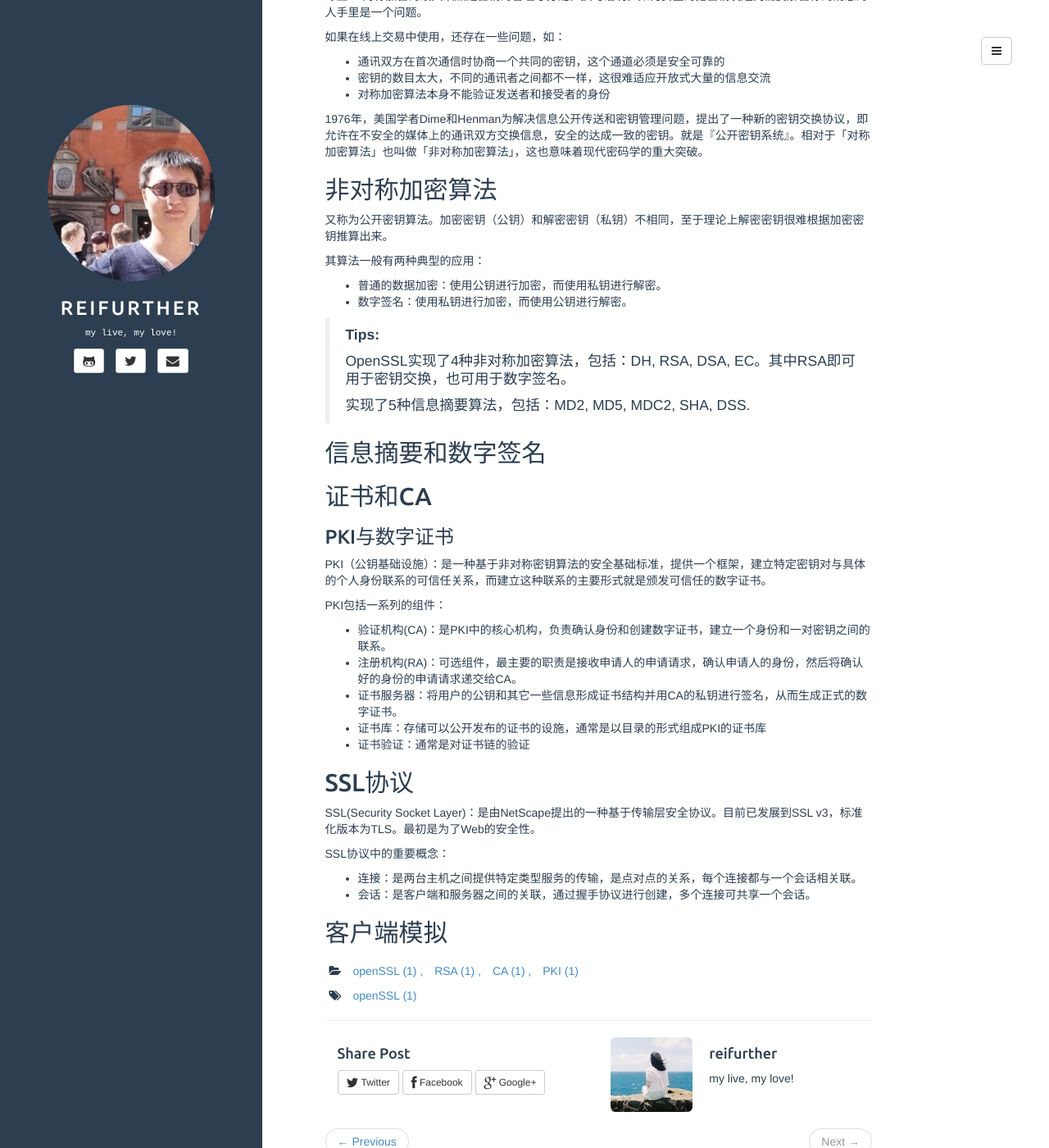
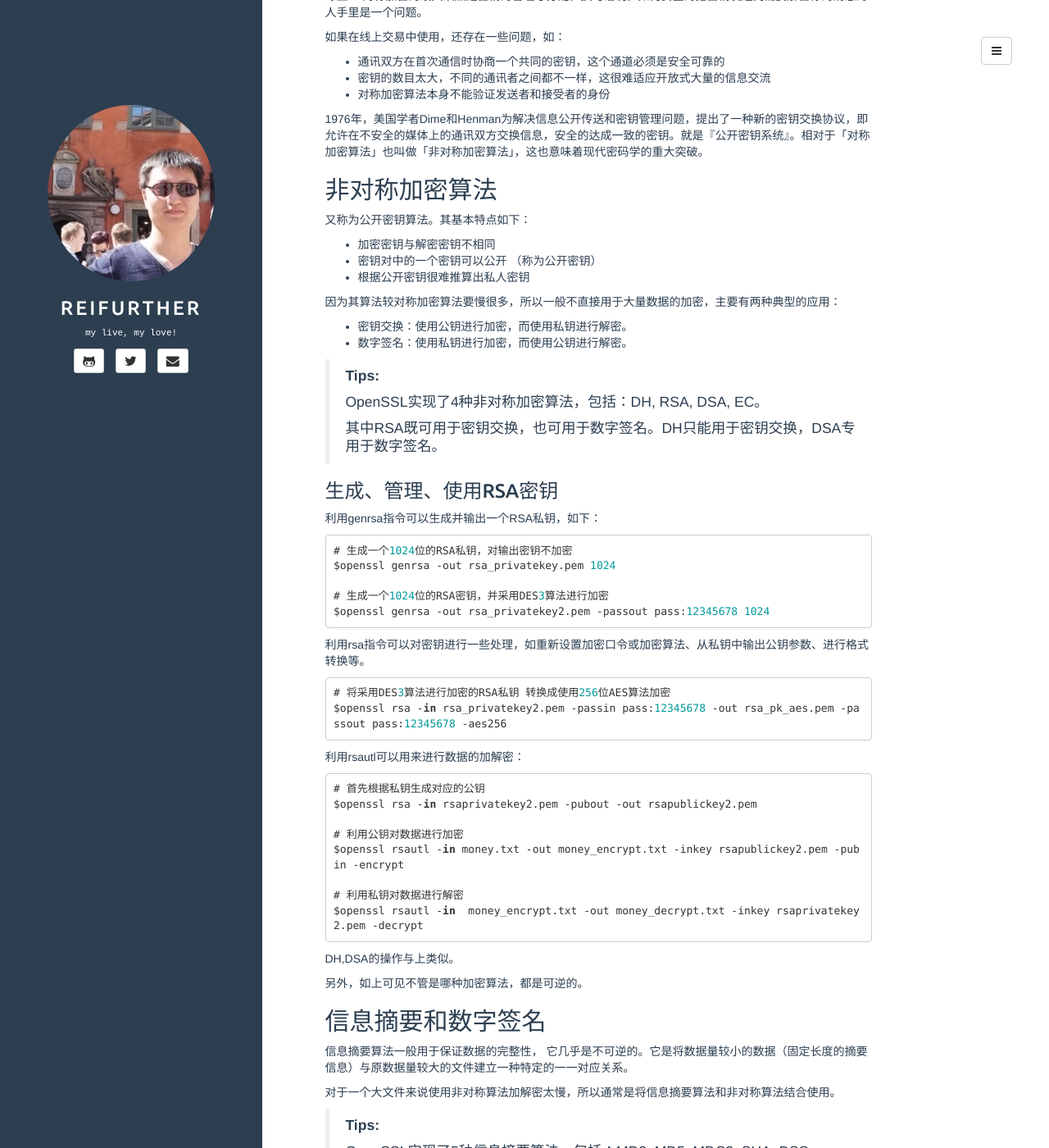
Before and after one commit to reifurther/reifurther.github.io, a Jekyll site: the page built from _posts/2016-01-01--openssl-how.md, in a window 1280 px wide and 1400 px high, scrolled down 1685 px. Shown: the whole window at 82% size. Built offline with Jekyll 4.4.1, drawn with Linux system fonts in a browser that asks for light colours; some of the changed text lies outside the part shown.

Commit message:
add chapt of sign and verify signature

````diff
--- a/_posts/2016-01-01--openssl-how.md
+++ b/_posts/2016-01-01--openssl-how.md
@@ -111,21 +111,130 @@ OpenSSL> des-cbc -in money.txt -out money_des.txt -k 12345678 -S ABDF23A
 
 ## 非对称加密算法
 
-又称为公开密钥算法。加密密钥（公钥）和解密密钥（私钥）不相同，至于理论上解密密钥很难根据加密密钥推算出来。
+又称为公开密钥算法。其基本特点如下：
 
-其算法一般有两种典型的应用：
+* 加密密钥与解密密钥不相同
+* 密钥对中的一个密钥可以公开 （称为公开密钥）
+* 根据公开密钥很难推算出私人密钥
 
-* 普通的数据加密：使用公钥进行加密，而使用私钥进行解密。
+因为其算法较对称加密算法要慢很多，所以一般不直接用于大量数据的加密，主要有两种典型的应用：
+
+* 密钥交换：使用公钥进行加密，而使用私钥进行解密。
 * 数字签名：使用私钥进行加密，而使用公钥进行解密。
 
 > **Tips:**
 >
-> OpenSSL实现了4种非对称加密算法，包括：DH, RSA, DSA, EC。其中RSA即可用于密钥交换，也可用于数字签名。
+> OpenSSL实现了4种非对称加密算法，包括：DH, RSA, DSA, EC。
 >
-> 实现了5种信息摘要算法，包括：MD2, MD5, MDC2, SHA, DSS.
+> 其中RSA既可用于密钥交换，也可用于数字签名。DH只能用于密钥交换，DSA专用于数字签名。
+>
+
+
+### 生成、管理、使用RSA密钥
+
+利用genrsa指令可以生成并输出一个RSA私钥，如下：
+
+```vim
+# 生成一个1024位的RSA私钥，对输出密钥不加密
+$openssl genrsa -out rsa_privatekey.pem 1024
+
+# 生成一个1024位的RSA密钥，并采用DES3算法进行加密
+$openssl genrsa -out rsa_privatekey2.pem -passout pass:12345678 1024
+```
+
+利用rsa指令可以对密钥进行一些处理，如重新设置加密口令或加密算法、从私钥中输出公钥参数、进行格式转换等。
+
+```vim
+# 将采用DES3算法进行加密的RSA私钥 转换成使用256位AES算法加密
+$openssl rsa -in rsa_privatekey2.pem -passin pass:12345678 -out rsa_pk_aes.pem -passout pass:12345678 -aes256
+```
+
+利用rsautl可以用来进行数据的加解密：
+
+```vim
+# 首先根据私钥生成对应的公钥
+$openssl rsa -in rsaprivatekey2.pem -pubout -out rsapublickey2.pem
+
+# 利用公钥对数据进行加密
+$openssl rsautl -in money.txt -out money_encrypt.txt -inkey rsapublickey2.pem -pubin -encrypt
+
+# 利用私钥对数据进行解密
+$openssl rsautl -in  money_encrypt.txt -out money_decrypt.txt -inkey rsaprivatekey2.pem -decrypt
+```
+
+DH,DSA的操作与上类似。
+
+另外，如上可见不管是哪种加密算法，都是可逆的。
+
+
 
 ## 信息摘要和数字签名
 
+信息摘要算法一般用于保证数据的完整性， 它几乎是不可逆的。它是将数据量较小的数据（固定长度的摘要信息）与原数据量较大的文件建立一种特定的一一对应关系。
+
+对于一个大文件来说使用非对称算法加解密太慢，所以通常是将信息摘要算法和非对称算法结合使用。
+
+> **Tips:**
+>
+> OpenSSL实现了5种信息摘要算法，包括：MD2, MD5, MDC2, SHA, DSS.
+>
+
+信息摘要操作可以直接使用算法名指令md5之类，也可用统一指令dgst，如：
+
+```vim
+# 使用md5对文件进行信息摘要操作
+$openssl dgst -md5 money.txt
+
+# 可规整信息
+$openssl dgst -md5 -c -hex money.txt
+
+# 可指定随机种子文件
+$openssl dgst -md5 -rand file1:file2 money.txt
+
+```
+
+
+### 执行数字签名
+
+一个实用的数字签名操作流程如下：
+
+* 产生一个RSA(或DSA)密钥对
+* 对要签名的原始文件File做信息摘要操作，得到摘要信息Mf。
+* 使用RSA私钥对Mf进行加密得到Sf。
+* Sf就是原始文件的签名信息，可跟文件一起保存，或发送给接收人。
+
+
+```vim
+# 1. 首先生成一个RSA密钥，加密保存
+$openssl genrsa -out money_rsa_privkey.pem -passout pass:12345678 -des3 1024
+# 2. 根据RSA私钥导出一个相应的RSA公钥
+$openssl rsa -in money_rsa_privkey.pem -passin pass:12345678 -out money_rsa_pubkey.pem -pubout
+# 3. 使用sha1算法对原文件做信息摘要操作
+$openssl dgst -sha1 money.txt -out money_sgn.txt
+# 4. 使用rsa私钥对摘要信息做加密
+$openssl rsautl -in money_sgn.txt -out money_encrypt.txt -inkey money_rsa_privkey.pem -pubin -encrypt
+
+# 上面的3，4步其实可以简单通过dgst可以合为1步完成
+$openssl dgst -sha1 -sign money_rsa_privkey.pem -out money_sgn.txt money.txt
+```
+
+将 money.txt, money_sgn.txt, money_rsa_pubkey.pem 一起发送给接收方，完成整个签名流程。
+
+
+### 验证数字签名
+
+对上述数字签名的验证过程如下：
+
+* 验证者收到File和Sf后，首先对文件File采用相同的信息摘要算法，得到摘要信息Mfn。
+* 使用公钥对Sf进行解密得到Mfo。
+* 比较Mfn 和 Mfo，如果相同，则验证成功，证明文件file没有更改，并且数字签名Sf有效。
+
+验证RSA数字签名很简单，一个指令即可：
+
+```vim
+# 签名算法必须指定
+$openssl dgst -sha1 -verify money_rsa_pubkey.pem -signature money_sgn.txt money.txt
+```
 
 
 
````
